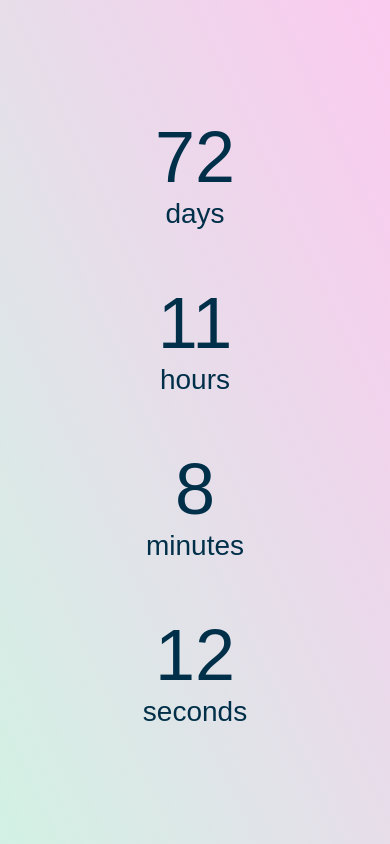
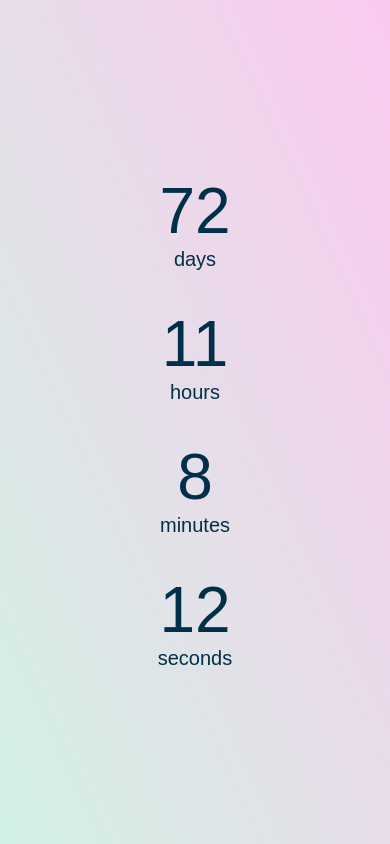
Before and after one commit to Jay-Everlasting/countdown, a plain HTML site: page index.html in a window 390 px wide. Drawn offline with Linux system fonts and the light colour scheme; a web font is replaced by a local one.

Commit message:
Update font-size for phone screen

```diff
--- a/index.html
+++ b/index.html
@@ -73,6 +73,20 @@
 
             .small__gap {
                 gap: 10px;
+            }
+        }
+
+        @media (max-width: 700px) {
+            .container {
+                gap: 36px;
+            }
+
+            .countdown {
+                font-size: 64px;
+            }
+
+            .seen_informtion {
+                font-size: 20px;
             }
         }
     </style>
```
